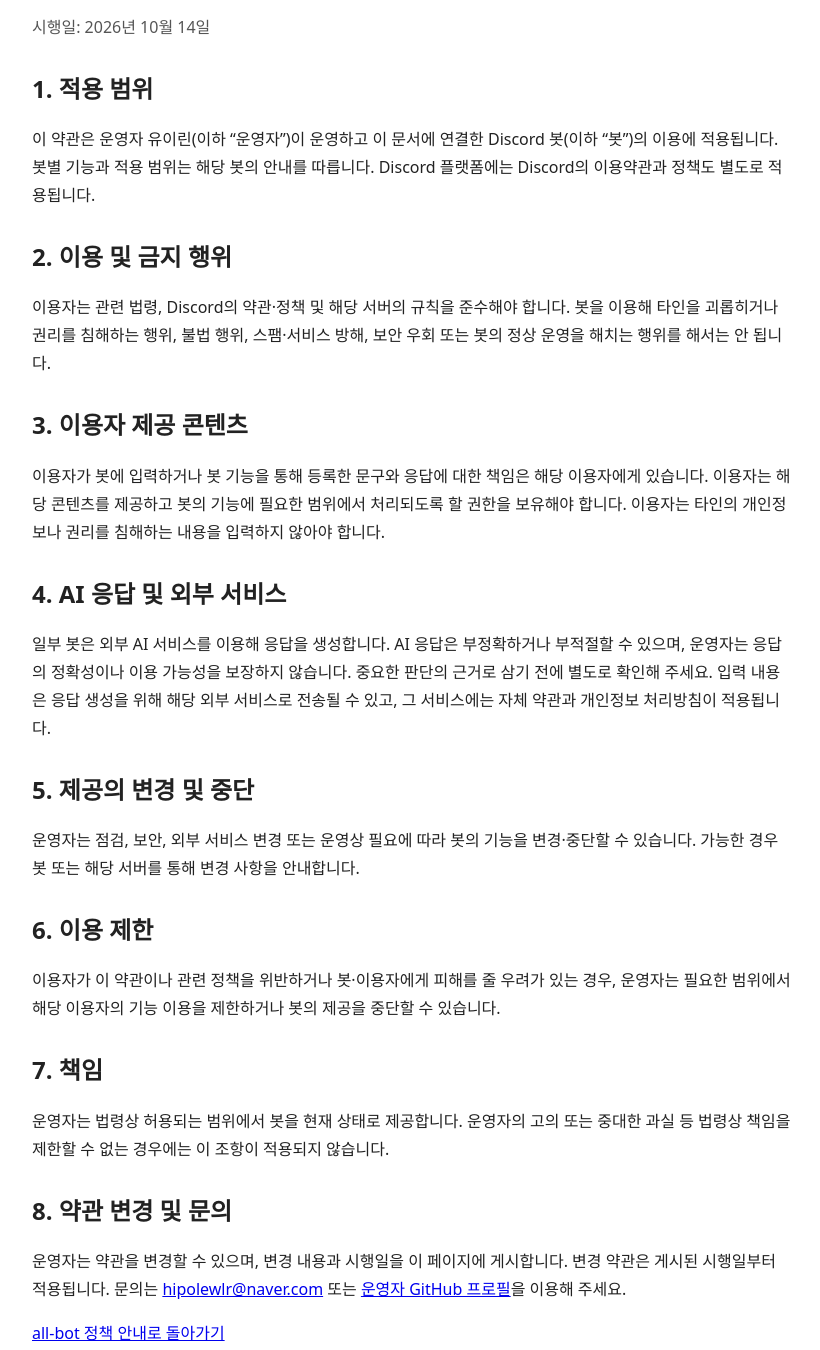
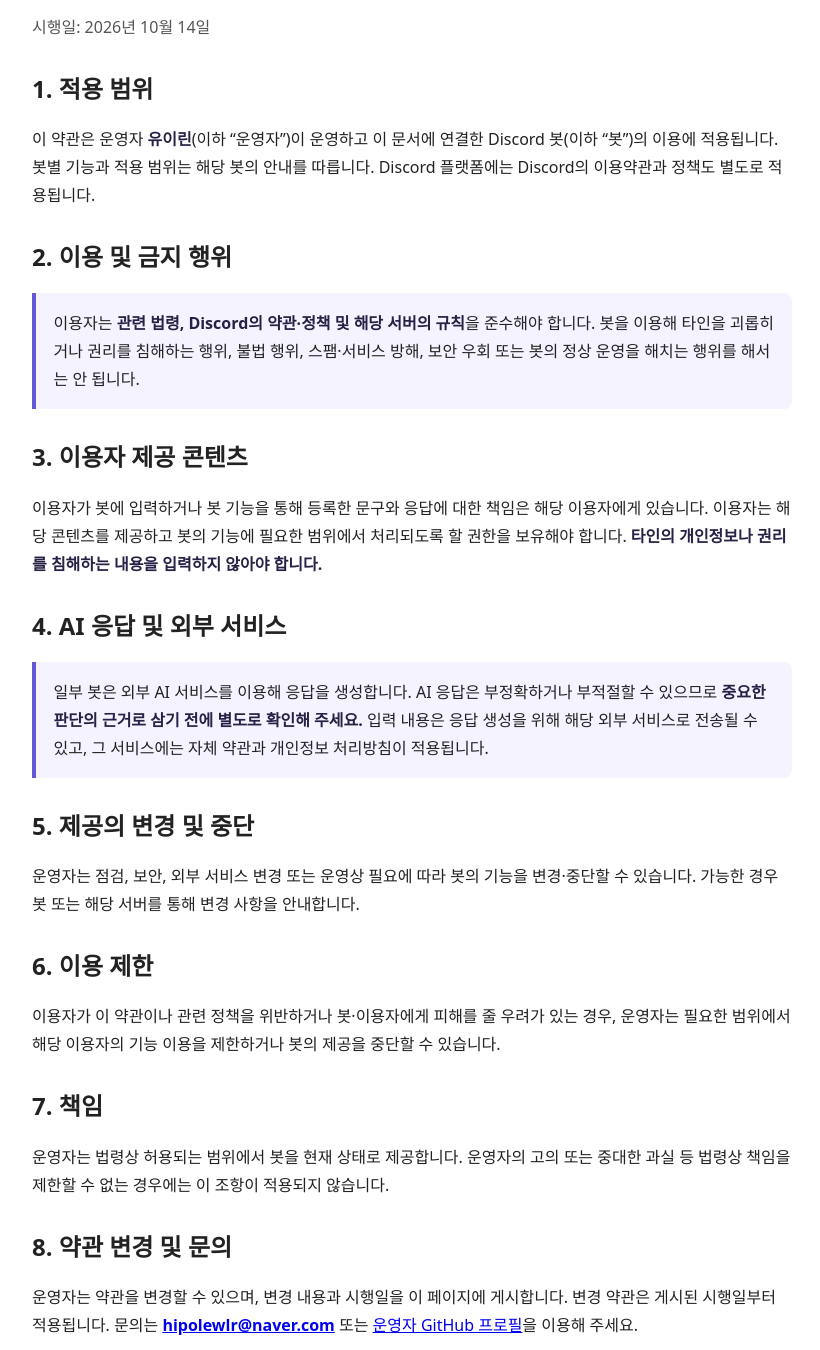
Before and after one commit to hA2Rin/irinibot, a website: page site/all-bot-terms-of-service/index.html in a window 1280 px wide. Shown: the part 100-1450 px from the top of the page, without its empty margins (228-1048 px from the left). Drawn offline with Linux system fonts and the light colour scheme.

Commit message:
Emphasize key terms and operator details

```diff
--- a/site/all-bot-terms-of-service/index.html
+++ b/site/all-bot-terms-of-service/index.html
@@ -10,6 +10,8 @@
     h1, h2 { line-height: 1.35; }
     h2 { margin-top: 2rem; }
     .updated { color: #555; }
+    strong { color: #262145; font-weight: 750; }
+    .key-point { padding: 1rem 1.1rem; border-left: 4px solid #6558d3; border-radius: 0 8px 8px 0; background: #f5f3ff; }
   </style>
 </head>
 <body>
@@ -18,16 +20,16 @@
     <p class="updated">시행일: 2026년 10월 14일</p>
 
     <h2>1. 적용 범위</h2>
-    <p>이 약관은 운영자 유이린(이하 “운영자”)이 운영하고 이 문서에 연결한 Discord 봇(이하 “봇”)의 이용에 적용됩니다. 봇별 기능과 적용 범위는 해당 봇의 안내를 따릅니다. Discord 플랫폼에는 Discord의 이용약관과 정책도 별도로 적용됩니다.</p>
+    <p>이 약관은 운영자 <strong>유이린</strong>(이하 “운영자”)이 운영하고 이 문서에 연결한 Discord 봇(이하 “봇”)의 이용에 적용됩니다. 봇별 기능과 적용 범위는 해당 봇의 안내를 따릅니다. Discord 플랫폼에는 Discord의 이용약관과 정책도 별도로 적용됩니다.</p>
 
     <h2>2. 이용 및 금지 행위</h2>
-    <p>이용자는 관련 법령, Discord의 약관·정책 및 해당 서버의 규칙을 준수해야 합니다. 봇을 이용해 타인을 괴롭히거나 권리를 침해하는 행위, 불법 행위, 스팸·서비스 방해, 보안 우회 또는 봇의 정상 운영을 해치는 행위를 해서는 안 됩니다.</p>
+    <p class="key-point">이용자는 <strong>관련 법령, Discord의 약관·정책 및 해당 서버의 규칙</strong>을 준수해야 합니다. 봇을 이용해 타인을 괴롭히거나 권리를 침해하는 행위, 불법 행위, 스팸·서비스 방해, 보안 우회 또는 봇의 정상 운영을 해치는 행위를 해서는 안 됩니다.</p>
 
     <h2>3. 이용자 제공 콘텐츠</h2>
-    <p>이용자가 봇에 입력하거나 봇 기능을 통해 등록한 문구와 응답에 대한 책임은 해당 이용자에게 있습니다. 이용자는 해당 콘텐츠를 제공하고 봇의 기능에 필요한 범위에서 처리되도록 할 권한을 보유해야 합니다. 이용자는 타인의 개인정보나 권리를 침해하는 내용을 입력하지 않아야 합니다.</p>
+    <p>이용자가 봇에 입력하거나 봇 기능을 통해 등록한 문구와 응답에 대한 책임은 해당 이용자에게 있습니다. 이용자는 해당 콘텐츠를 제공하고 봇의 기능에 필요한 범위에서 처리되도록 할 권한을 보유해야 합니다. <strong>타인의 개인정보나 권리를 침해하는 내용을 입력하지 않아야 합니다.</strong></p>
 
     <h2>4. AI 응답 및 외부 서비스</h2>
-    <p>일부 봇은 외부 AI 서비스를 이용해 응답을 생성합니다. AI 응답은 부정확하거나 부적절할 수 있으며, 운영자는 응답의 정확성이나 이용 가능성을 보장하지 않습니다. 중요한 판단의 근거로 삼기 전에 별도로 확인해 주세요. 입력 내용은 응답 생성을 위해 해당 외부 서비스로 전송될 수 있고, 그 서비스에는 자체 약관과 개인정보 처리방침이 적용됩니다.</p>
+    <p class="key-point">일부 봇은 외부 AI 서비스를 이용해 응답을 생성합니다. AI 응답은 부정확하거나 부적절할 수 있으므로 <strong>중요한 판단의 근거로 삼기 전에 별도로 확인해 주세요.</strong> 입력 내용은 응답 생성을 위해 해당 외부 서비스로 전송될 수 있고, 그 서비스에는 자체 약관과 개인정보 처리방침이 적용됩니다.</p>
 
     <h2>5. 제공의 변경 및 중단</h2>
     <p>운영자는 점검, 보안, 외부 서비스 변경 또는 운영상 필요에 따라 봇의 기능을 변경·중단할 수 있습니다. 가능한 경우 봇 또는 해당 서버를 통해 변경 사항을 안내합니다.</p>
@@ -39,7 +41,7 @@
     <p>운영자는 법령상 허용되는 범위에서 봇을 현재 상태로 제공합니다. 운영자의 고의 또는 중대한 과실 등 법령상 책임을 제한할 수 없는 경우에는 이 조항이 적용되지 않습니다.</p>
 
     <h2>8. 약관 변경 및 문의</h2>
-    <p>운영자는 약관을 변경할 수 있으며, 변경 내용과 시행일을 이 페이지에 게시합니다. 변경 약관은 게시된 시행일부터 적용됩니다. 문의는 <a href="mailto:hipolewlr@naver.com">hipolewlr@naver.com</a> 또는 <a href="https://github.com/hA2Rin">운영자 GitHub 프로필</a>을 이용해 주세요.</p>
+    <p>운영자는 약관을 변경할 수 있으며, 변경 내용과 시행일을 이 페이지에 게시합니다. 변경 약관은 게시된 시행일부터 적용됩니다. 문의는 <strong><a href="mailto:hipolewlr@naver.com">hipolewlr@naver.com</a></strong> 또는 <a href="https://github.com/hA2Rin">운영자 GitHub 프로필</a>을 이용해 주세요.</p>
 
     <p><a href="../">all-bot 정책 안내로 돌아가기</a></p>
   </main>
```
